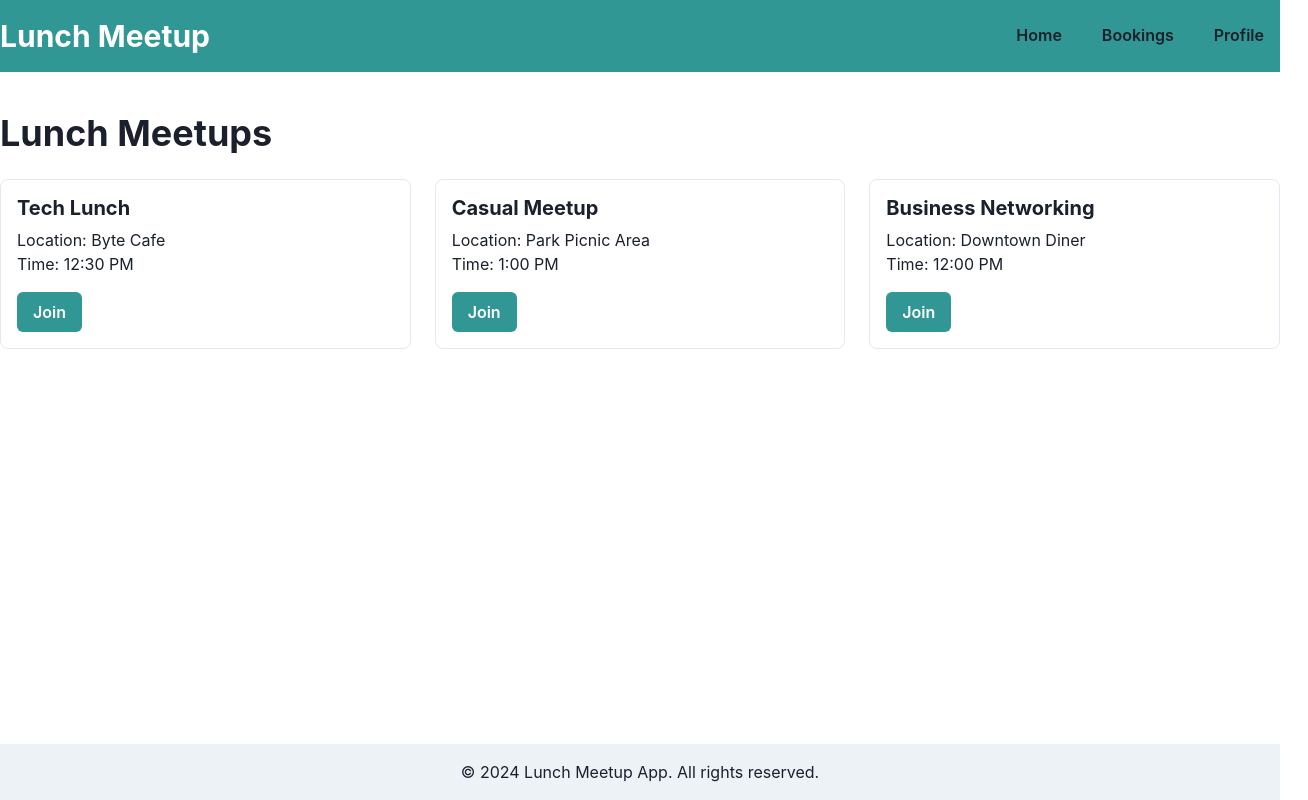
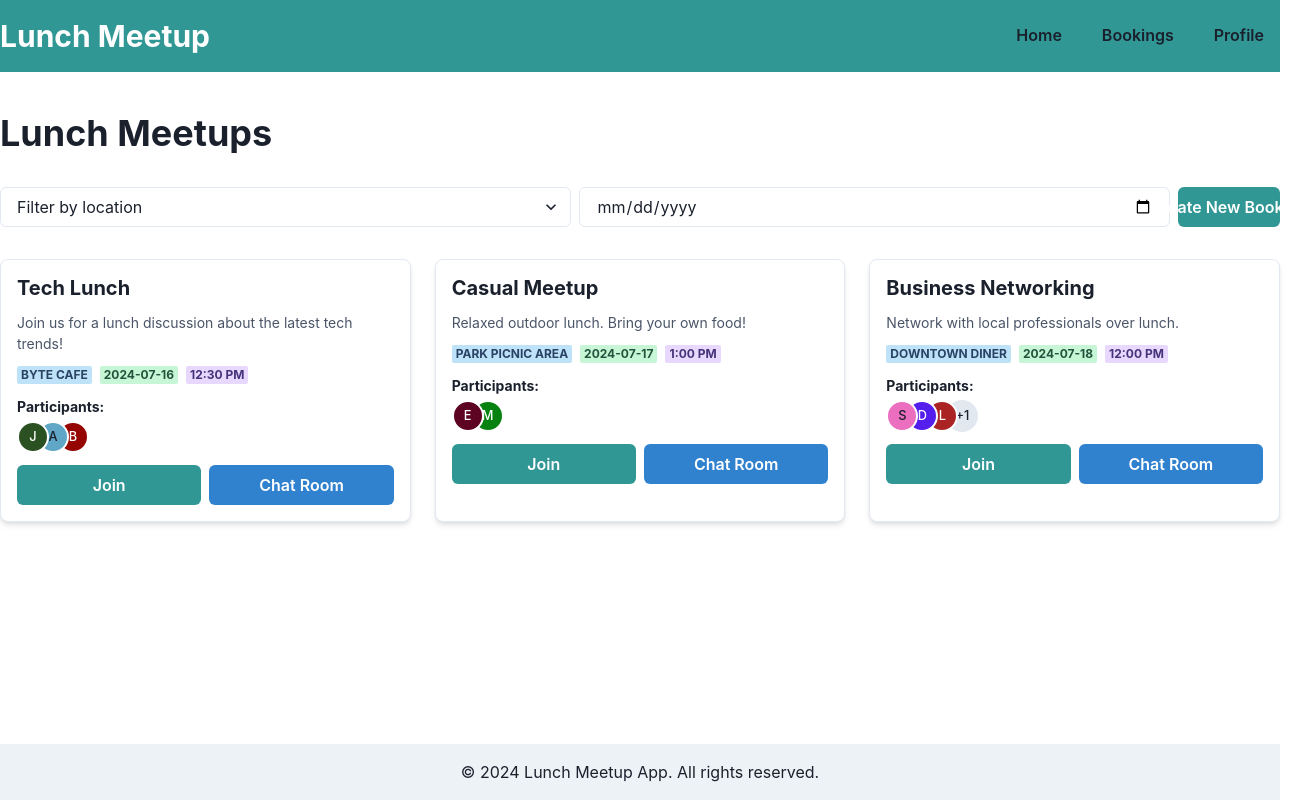
Before and after one commit to GoldenLin9/LunchBuddies, a React (Create React App) app in the folder frontend/: page /bookings in a window 1280 px wide. Shown: the whole page, 1308 px wide, since content can reach past the window. Built offline with nearby package versions, Linux system fonts and the light colour scheme.

Commit message:
chatrooms

```diff
--- a/frontend/src/components/BookingCard.js
+++ b/frontend/src/components/BookingCard.js
@@ -1,12 +1,12 @@
 // src/components/BookingCard.js
 import React from 'react';
-import { Box, Heading, Text, Button, useToast } from '@chakra-ui/react';
+import { Box, Heading, Text, Button, useToast, VStack, HStack, Badge, Avatar, AvatarGroup } from '@chakra-ui/react';
+import { Link } from 'react-router-dom';
 
-const BookingCard = ({ title, location, time }) => {
+const BookingCard = ({ id, title, location, time, date, participants, description }) => {
   const toast = useToast();
 
   const handleJoin = () => {
-    // Here you would typically send a request to your backend to join the group
     console.log('Joining group:', title);
     toast({
       title: "Joined group",
@@ -18,11 +18,28 @@ const BookingCard = ({ title, location, time }) => {
   };
 
   return (
-    <Box borderWidth={1} borderRadius="lg" p={4}>
-      <Heading size="md" mb={2}>{title}</Heading>
-      <Text>Location: {location}</Text>
-      <Text>Time: {time}</Text>
-      <Button mt={4} colorScheme="teal" onClick={handleJoin}>Join</Button>
+    <Box borderWidth={1} borderRadius="lg" p={4} boxShadow="md" bg="white">
+      <VStack align="stretch" spacing={3}>
+        <Heading size="md">{title}</Heading>
+        <Text fontSize="sm" color="gray.600">{description}</Text>
+        <HStack>
+          <Badge colorScheme="blue">{location}</Badge>
+          <Badge colorScheme="green">{date}</Badge>
+          <Badge colorScheme="purple">{time}</Badge>
+        </HStack>
+        <Box>
+          <Text fontSize="sm" fontWeight="bold" mb={1}>Participants:</Text>
+          <AvatarGroup size="sm" max={3}>
+            {participants.map((participant, index) => (
+              <Avatar key={index} name={participant} />
+            ))}
+          </AvatarGroup>
+        </Box>
+        <HStack>
+          <Button colorScheme="teal" onClick={handleJoin} flex={1}>Join</Button>
+          <Button as={Link} to={`/chat/${id}`} colorScheme="blue" flex={1}>Chat Room</Button>
+        </HStack>
+      </VStack>
     </Box>
   );
 };
--- a/frontend/src/pages/Bookings.js
+++ b/frontend/src/pages/Bookings.js
@@ -1,19 +1,70 @@
 // src/pages/Bookings.js
-import React from 'react';
-import { Box, VStack, Heading, SimpleGrid } from '@chakra-ui/react';
+import React, { useState } from 'react';
+import { Box, VStack, Heading, SimpleGrid, Select, Input, HStack, Button, useToast } from '@chakra-ui/react';
 import BookingCard from '../components/BookingCard';
 
-const Bookings = () => (
+const Bookings = () => {
+  const [location, setLocation] = useState('');
+  const [date, setDate] = useState('');
+  const toast = useToast();
+
+  const handleCreateBooking = () => {
+    toast({
+      title: "Create New Booking",
+      description: "This feature is not implemented yet.",
+      status: "info",
+      duration: 3000,
+      isClosable: true,
+    });
+  };
+
+  return (
     <Box maxW="container.xl" mx="auto" py={10}>
-    <VStack spacing={6} align="stretch">
+      <VStack spacing={8} align="stretch">
         <Heading>Lunch Meetups</Heading>
+
+        <HStack>
+          <Select placeholder="Filter by location" value={location} onChange={(e) => setLocation(e.target.value)}>
+            <option value="Byte Cafe">Byte Cafe</option>
+            <option value="Park Picnic Area">Park Picnic Area</option>
+            <option value="Downtown Diner">Downtown Diner</option>
+          </Select>
+          <Input type="date" value={date} onChange={(e) => setDate(e.target.value)} />
+          <Button colorScheme="teal" onClick={handleCreateBooking}>Create New Booking</Button>
+        </HStack>
+
         <SimpleGrid columns={[1, 2, 3]} spacing={6}>
-        <BookingCard title="Tech Lunch" location="Byte Cafe" time="12:30 PM" />
-        <BookingCard title="Casual Meetup" location="Park Picnic Area" time="1:00 PM" />
-        <BookingCard title="Business Networking" location="Downtown Diner" time="12:00 PM" />
+          <BookingCard
+            id="1"
+            title="Tech Lunch"
+            location="Byte Cafe"
+            time="12:30 PM"
+            date="2024-07-16"
+            participants={["John", "Alice", "Bob"]}
+            description="Join us for a lunch discussion about the latest tech trends!"
+          />
+          <BookingCard
+            id="2"
+            title="Casual Meetup"
+            location="Park Picnic Area"
+            time="1:00 PM"
+            date="2024-07-17"
+            participants={["Emma", "Michael"]}
+            description="Relaxed outdoor lunch. Bring your own food!"
+          />
+          <BookingCard
+            id="3"
+            title="Business Networking"
+            location="Downtown Diner"
+            time="12:00 PM"
+            date="2024-07-18"
+            participants={["Sarah", "David", "Lisa", "Tom"]}
+            description="Network with local professionals over lunch."
+          />
         </SimpleGrid>
       </VStack>
     </Box>
   );
+};
 
 export default Bookings;
--- a/frontend/src/pages/Chat.js
+++ b/frontend/src/pages/Chat.js
@@ -1,15 +1,61 @@
 // src/pages/Chat.js
-import React from 'react';
-import { Box, VStack, Heading } from '@chakra-ui/react';
-import ChatWindow from '../components/ChatWindow';
+import React, { useState } from 'react';
+import { Box, VStack, Heading, Input, Button, Text, HStack, useToast } from '@chakra-ui/react';
+import { useParams } from 'react-router-dom';
 
-const Chat = () => (
-  <Box maxW="container.xl" mx="auto" py={10}>
-    <VStack spacing={6} align="stretch">
-      <Heading>Chat Room</Heading>
-      <ChatWindow />
-    </VStack>
-  </Box>
-);
+const Chat = () => {
+  const { id } = useParams();
+  const [messages, setMessages] = useState([
+    { id: 1, sender: 'System', text: 'Welcome to the chat room!' },
+    { id: 2, sender: 'John', text: 'Hey everyone, excited for lunch!' },
+    { id: 3, sender: 'Sarah', text: 'Me too! Where are we meeting?' },
+  ]);
+  const [newMessage, setNewMessage] = useState('');
+  const toast = useToast();
+
+  const handleSendMessage = () => {
+    if (newMessage.trim()) {
+      setMessages([...messages, { id: messages.length + 1, sender: 'You', text: newMessage }]);
+      setNewMessage('');
+      toast({
+        title: "Message sent",
+        status: "success",
+        duration: 2000,
+        isClosable: true,
+      });
+    }
+  };
+
+  return (
+    <Box maxW="container.md" mx="auto" py={10}>
+      <VStack spacing={6} align="stretch">
+        <Heading>Chat Room: Lunch Group {id}</Heading>
+        <Box
+          borderWidth={1}
+          borderRadius="lg"
+          p={4}
+          height="400px"
+          overflowY="auto"
+          bg="gray.50"
+        >
+          {messages.map((message) => (
+            <Box key={message.id} mb={2} p={2} bg={message.sender === 'You' ? "blue.100" : "white"} borderRadius="md">
+              <Text fontWeight="bold">{message.sender}:</Text>
+              <Text>{message.text}</Text>
+            </Box>
+          ))}
+        </Box>
+        <HStack>
+          <Input
+            value={newMessage}
+            onChange={(e) => setNewMessage(e.target.value)}
+            placeholder="Type your message..."
+          />
+          <Button colorScheme="teal" onClick={handleSendMessage}>Send</Button>
+        </HStack>
+      </VStack>
+    </Box>
+  );
+};
 
 export default Chat;
```
Lines whose indentation alone changed are shown as unchanged.
